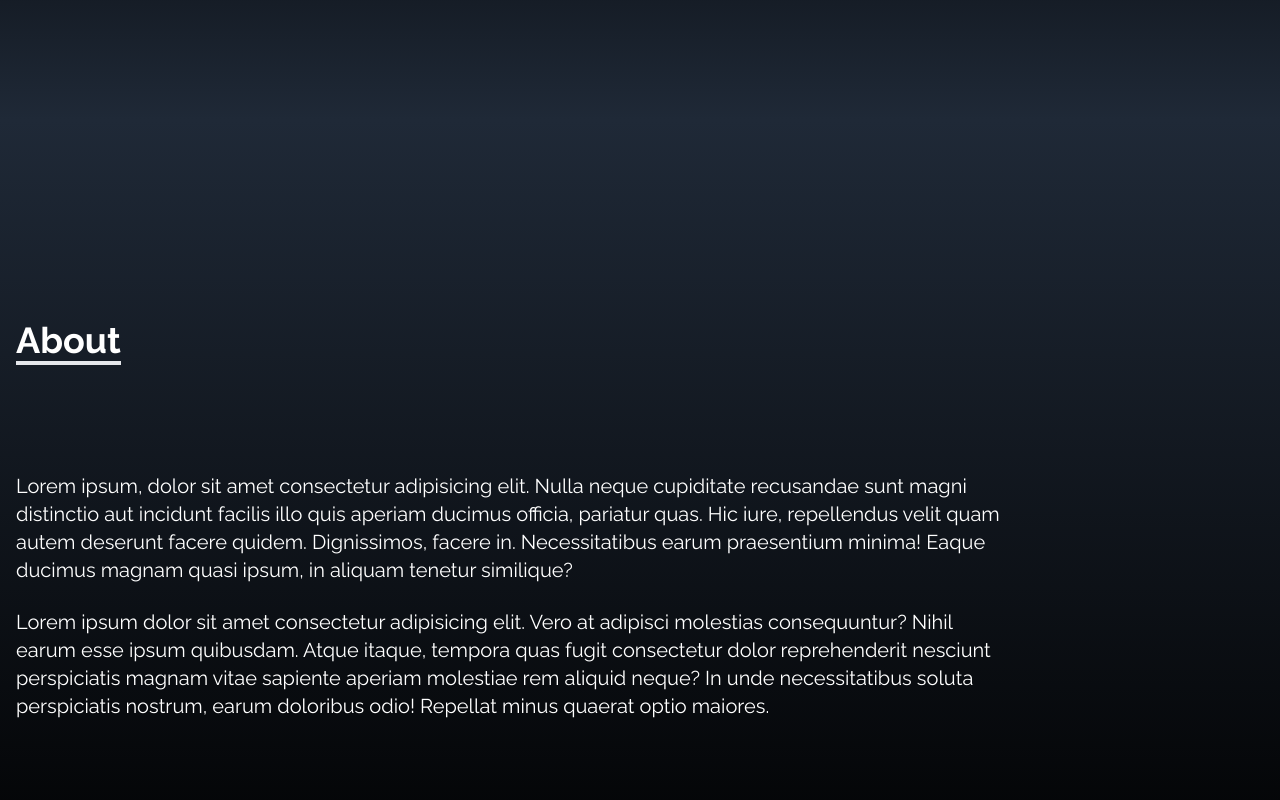
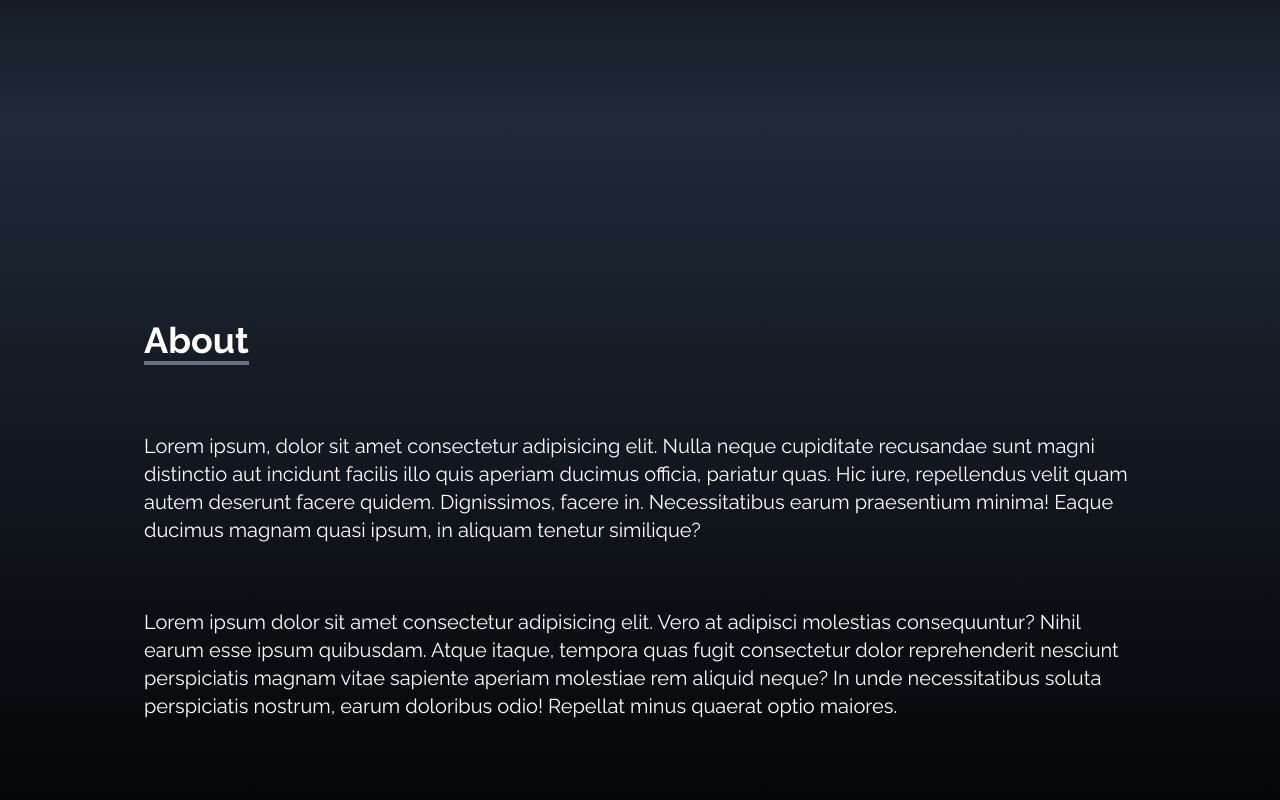
Before and after one commit to Bhanuprakashreddyv/bhanu-portfolio, a React (Create React App) app: page / in a window 1280 px wide. Shown: the part 680-1480 px from the top of the page. Built offline with nearby package versions, Linux system fonts and the light colour scheme.

Commit message:
Adjust padding on About and Portfolio.

```diff
--- a/src/components/About.jsx
+++ b/src/components/About.jsx
@@ -7,15 +7,15 @@ const About = () => {
      className='w-full h-screen bg-gradient-to-b from-gray-800
      to-black text-white'
      >
-        <div className='max-w-screen-lg p-4 ma-auto flex flex-col
+        <div className='max-w-screen-lg p-4 mx-auto flex flex-col
         justify-center w-full h-full'>
             <div className='pb-8'>
                 <p className='text-4xl font-bold inline border-b-4
-                border-gary-500'>
+                border-gray-500 mt-20'>
                     About
                 </p>
             </div>
-            <p className='text-xl mt-20'>
+            <p className='text-xl mt-0 sm:mt-0 sm:py-10'>
                 Lorem ipsum, dolor sit amet consectetur adipisicing elit.
                  Nulla neque cupiditate recusandae sunt magni distinctio
                  aut incidunt facilis illo quis aperiam ducimus officia,
--- a/src/components/Portfolio.jsx
+++ b/src/components/Portfolio.jsx
@@ -64,11 +64,11 @@ const Portfolio = () => {
                         hover:scale-105'>Code</button>
                     </div>
                 </div>
-                ))};
+                ))}
             </div>
         </div>
     </div>
-  );
+  )
 };
 
 export default Portfolio;
```
